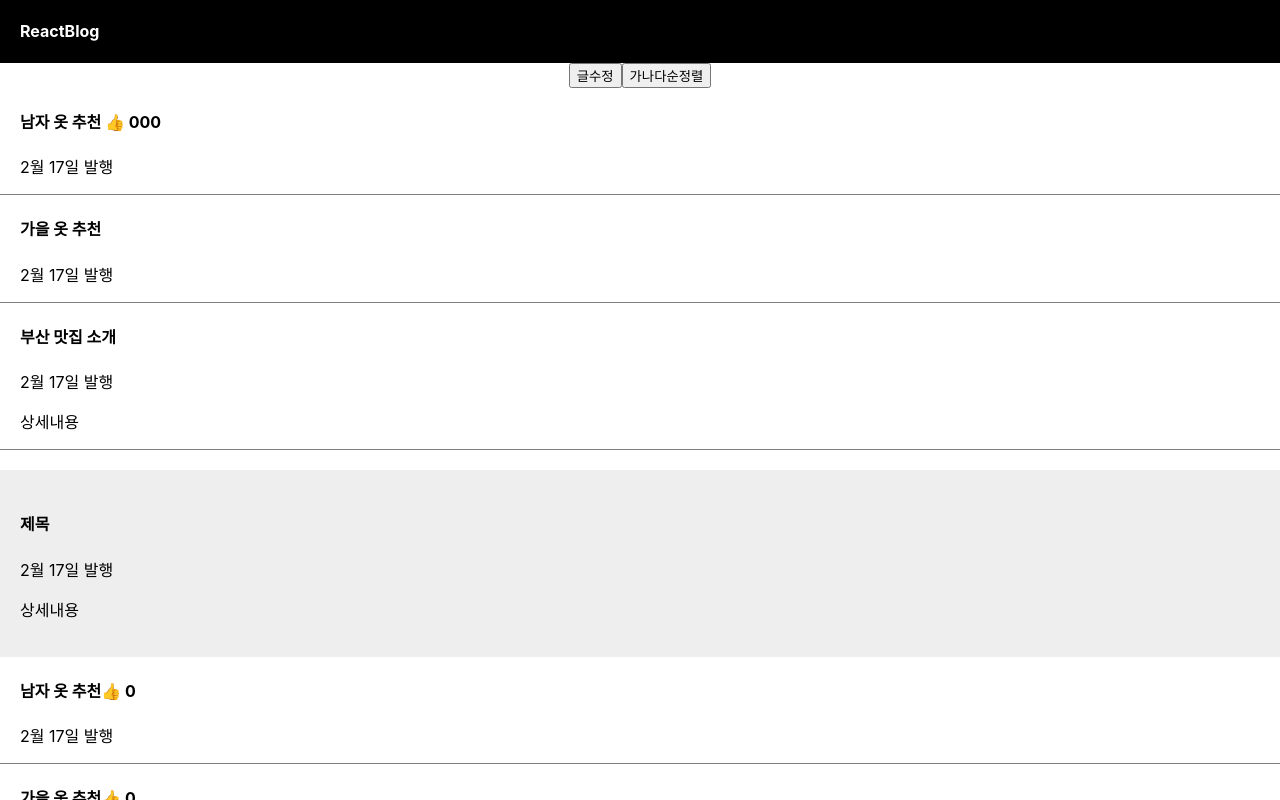
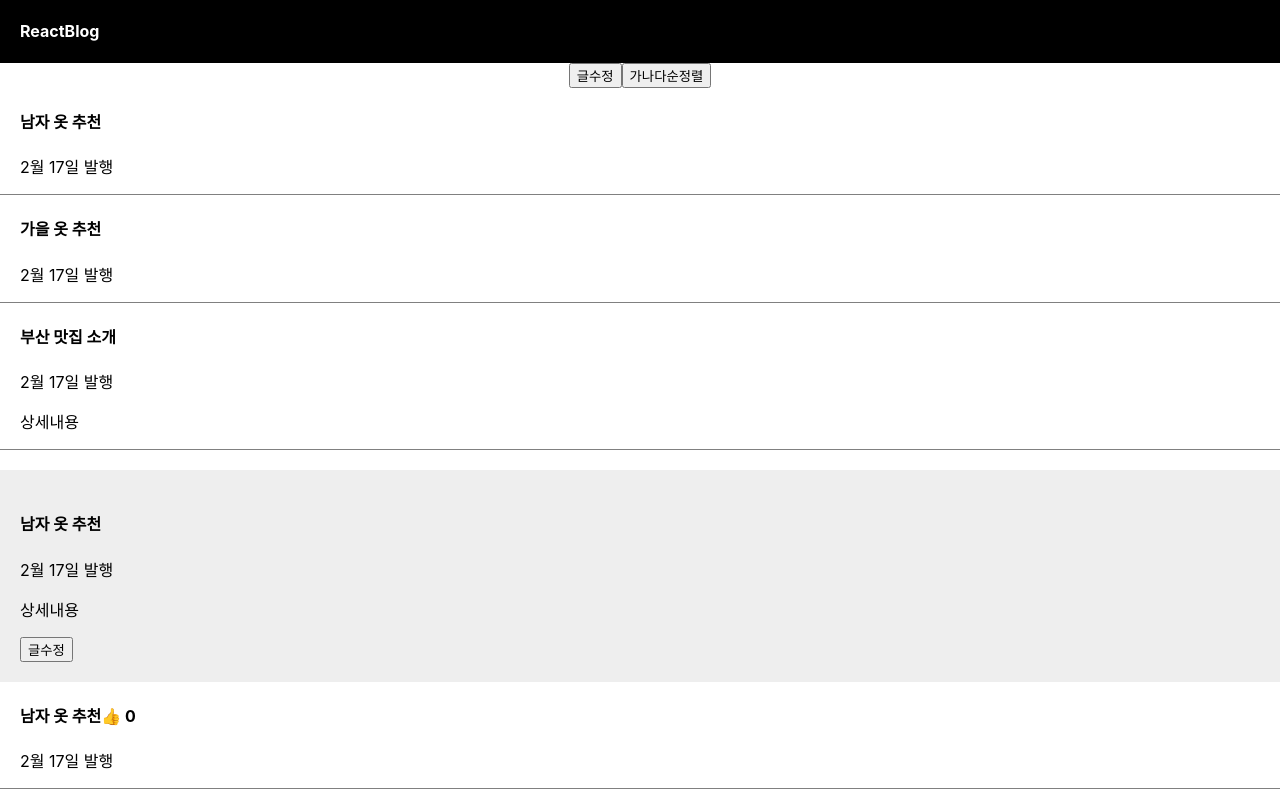
Before and after one commit to corbie0091/react_blog_practice, a React (Create React App) app: page / in a window 1280 px wide. Both pictures are taken after a click on the element "부산 맛집 소개". Shown: the top 800 px of the page. Built offline with nearby package versions, Linux system fonts and the light colour scheme.

Commit message:
props문법: 컴포넌트간 state 전송

```diff
--- a/src/App.js
+++ b/src/App.js
@@ -14,6 +14,7 @@ function App() {
   let [good, setGood] = useState([0, 0, 0]);
 
   let [modal, setModal] = useState(false); //현재 상태에 대해 보관
+
   return (
     <div className="App">
       <div className="black-nav">
@@ -45,14 +46,6 @@ function App() {
         <h4>
           {/* onClick 이벤트 핸들러를 이용해 좋아요를 구현 {}안엔 함수이름을 넣어야함 */}
           {글제목[0]}{" "}
-          <span
-            onClick={() => {
-              setGood(good + 1);
-            }}
-          >
-            👍
-          </span>{" "}
-          {good}
         </h4>
         <p>2월 17일 발행</p>
       </div>
@@ -74,11 +67,11 @@ function App() {
       {/* [memo8] */}
 
       {/* [memo9] */}
-      {modal ? <Modal /> : null}
+
+      {modal ? <Modal set글제목={set글제목} 글제목={글제목} /> : null}
+
       {/* memo10 */}
       {/* memo11 */}
-
-      {/* memo12 */}
 
       {글제목.map(function (a, i) {
         return (
@@ -113,13 +106,21 @@ function App() {
 // [memo5]
 
 // [memo3,4]
-function Modal() {
+// [memo12]
+function Modal(props) {
   return (
     <div className="modal ">
       {/* [memo6] */}
-      <h4>제목</h4>
+      <h4>{props.글제목[0]}</h4>
       <p>2월 17일 발행</p>
       <p>상세내용</p>
+      <button
+        onClick={() => {
+          props.set글제목(["여자 옷 추천", "강남우동맛집", "파이썬독학"]);
+        }}
+      >
+        글수정
+      </button>
     </div>
   );
 }
```
Also changed, not shown: 1 other file (tests, documents, lock files or other folders).
